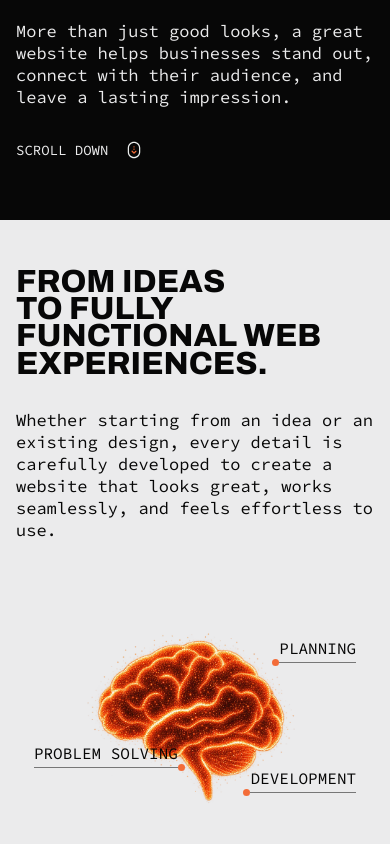
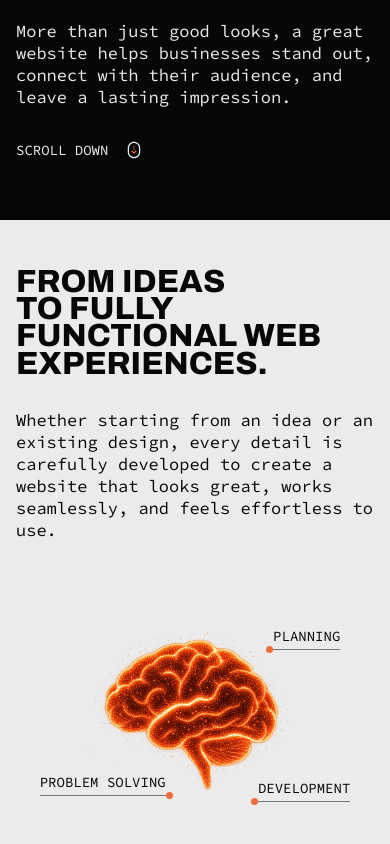
Before and after one commit to mokee99/portfolio-kemal, a plain HTML site: page index.html in a window 390 px wide. Shown: the part 624-1468 px from the top of the page. Drawn offline with Linux system fonts and the light colour scheme.

Commit message:
fixed positon of image and text around image

```diff
--- a/css/home.css
+++ b/css/home.css
@@ -178,7 +178,7 @@
 .intro-label::after {
     content: "";
     display: block;
-    width: 100%;
+    width: calc(100% + 20px);
     height: 1px;
     margin-top: 6px;
     background-color: #777777;
@@ -200,11 +200,12 @@
 
 .intro-label-planning {
     top: 10%;
-    right: -60px;
+    right: -40px;
+    align-items: flex-end;
 }
 
 .intro-label-planning::before {
-    left: -7px;
+    left: -27px;
 }
 
 /* Problem Solving */
@@ -212,21 +213,23 @@
 .intro-label-problem {
     top: 65%;
     left: -120px;
+    align-items: flex-start;
 }
 
 .intro-label-problem::before {
-    right: -7px;
+    right: -27px;
 }
 
 /* Development */
 
 .intro-label-development {
     bottom: 10%;
-    right: -60px;
+    right: -40px;
+    align-items: flex-end;
 }
 
 .intro-label-development::before {
-    left: -7px;
+    left: -27px;
 }
 
 /* TABLET */
@@ -247,8 +250,8 @@
 
     .intro-visual {
         position: relative;
-        width: 70%;
-        max-width: 480px;
+        width: 77%;
+        max-width: 528px;
         right: auto;
         bottom: auto;
         margin: 80px auto 0;
@@ -259,18 +262,42 @@
     }
 
     .intro-label-planning {
-        top: 10%;
-        right: 0;
+        top: calc(10% - 10px);
+        right: -10px;
     }
 
     .intro-label-problem {
-        top: 75%;
-        left: 0;
+        top: calc(75% + 10px);
+        left: -10px;
     }
 
     .intro-label-development {
-        bottom: 10%;
-        right: 0;
+        bottom: calc(10% - 10px);
+        right: -10px;
+    }
+}
+
+/* MOBILE */
+
+@media (max-width: 767px) {
+    .intro-visual {
+        width: 65%;
+        margin-top: 80px;
+    }
+
+    .intro-label-planning {
+        top: calc(10% - 10px);
+        right: -30px;
+    }
+
+    .intro-label-problem {
+        top: calc(75% + 15px);
+        left: -45px;
+    }
+
+    .intro-label-development {
+        bottom: calc(10% - 15px);
+        right: -45px;
     }
 }
 
@@ -278,26 +305,41 @@
 
 @media (max-width: 479px) {
     .intro-visual {
-        width: 75%;
-        margin-top: 80px;
+        width: 70%;
     }
 
     .intro-label {
-        font-size: 16px;
+        font-size: 14px;
+    }
+
+    .intro-label::after {
+        width: 100%;
     }
 
     .intro-label-planning {
-        top: 10%;
-        right: -10%;
+        top: calc(10% - 10px);
+        right: -20px;
+    }
+
+    .intro-label-planning::before {
+        left: -7px;
     }
 
     .intro-label-problem {
-        top: 65%;
-        left: -10%;
+        top: calc(75% + 20px);
+        left: -30px;
+    }
+
+    .intro-label-problem::before {
+        right: -7px;
     }
 
     .intro-label-development {
-        bottom: 10%;
-        right: -10%;
+        bottom: calc(10% - 20px);
+        right: -30px;
+    }
+
+    .intro-label-development::before {
+        left: -7px;
     }
 }
```
